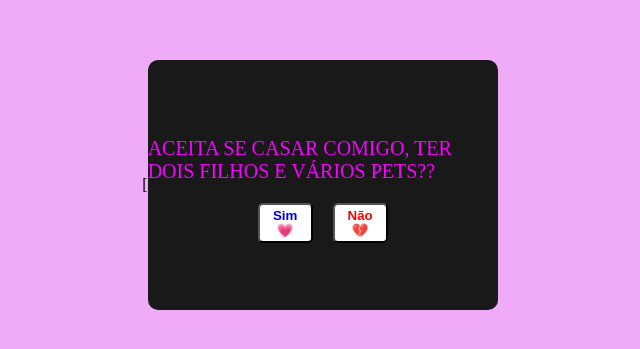
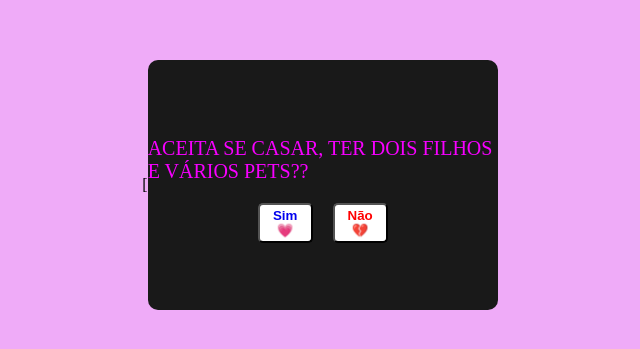
Before and after one commit to danielsantosxx/Date, a plain HTML site: page index.html in a window 1280 px wide. Shown: the part 223-572 px from the top of the page, without its empty margins (320-960 px from the left). Drawn offline with Linux system fonts and the light colour scheme.

Commit message:
Add files via upload

```diff
--- a/index.html
+++ b/index.html
@@ -49,7 +49,7 @@
     </head>
     <body>
         <div class="box">
-            <p>ACEITA SE CASAR COMIGO, TER DOIS FILHOS E VÁRIOS PETS??</p>
+            <p>ACEITA SE CASAR, TER DOIS FILHOS E VÁRIOS PETS??</p>
             <div class="buttons-container">
                 <button>
                     <a href="https://youtu.be/0YQwnONzr90?si=p6wgUGHnayoENmt2">Sim💗</a>
```
